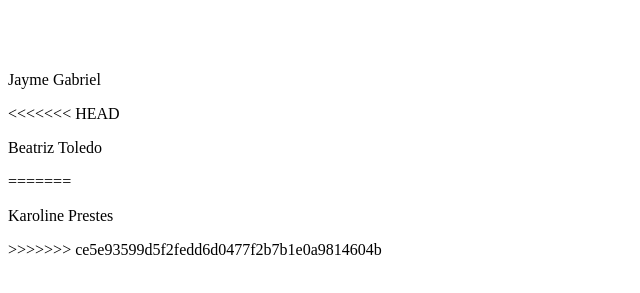
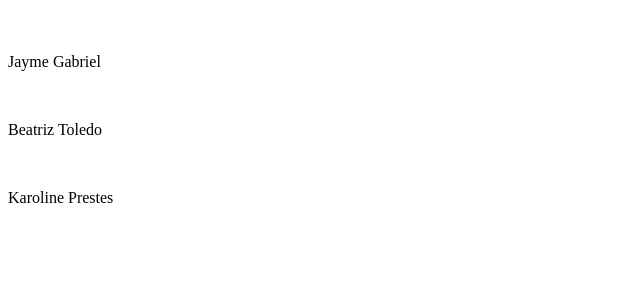
Before and after one commit to JaymeGabriel/mercado-nft-projeto-final, a plain HTML site: page index.html in a window 1280 px wide. Shown: the part 61-354 px from the top of the page, without its empty margins (0-640 px from the left). Drawn offline with Linux system fonts and the light colour scheme.

Commit message:
informações do grupos adicionadas

```diff
--- a/index.html
+++ b/index.html
@@ -6,13 +6,10 @@
         <body>
             <h1>Mercado NFT</h1>
             <br>
+            <p>Jayme Gabriel</p>
             <br>
-            <p>Jayme Gabriel</p>
-<<<<<<< HEAD
             <p>Beatriz Toledo</p>
-=======
             <br>
             <p> Karoline Prestes</p>
->>>>>>> ce5e93599d5f2fedd6d0477f2b7b1e0a9814604b
         </body>
 </html>
```
